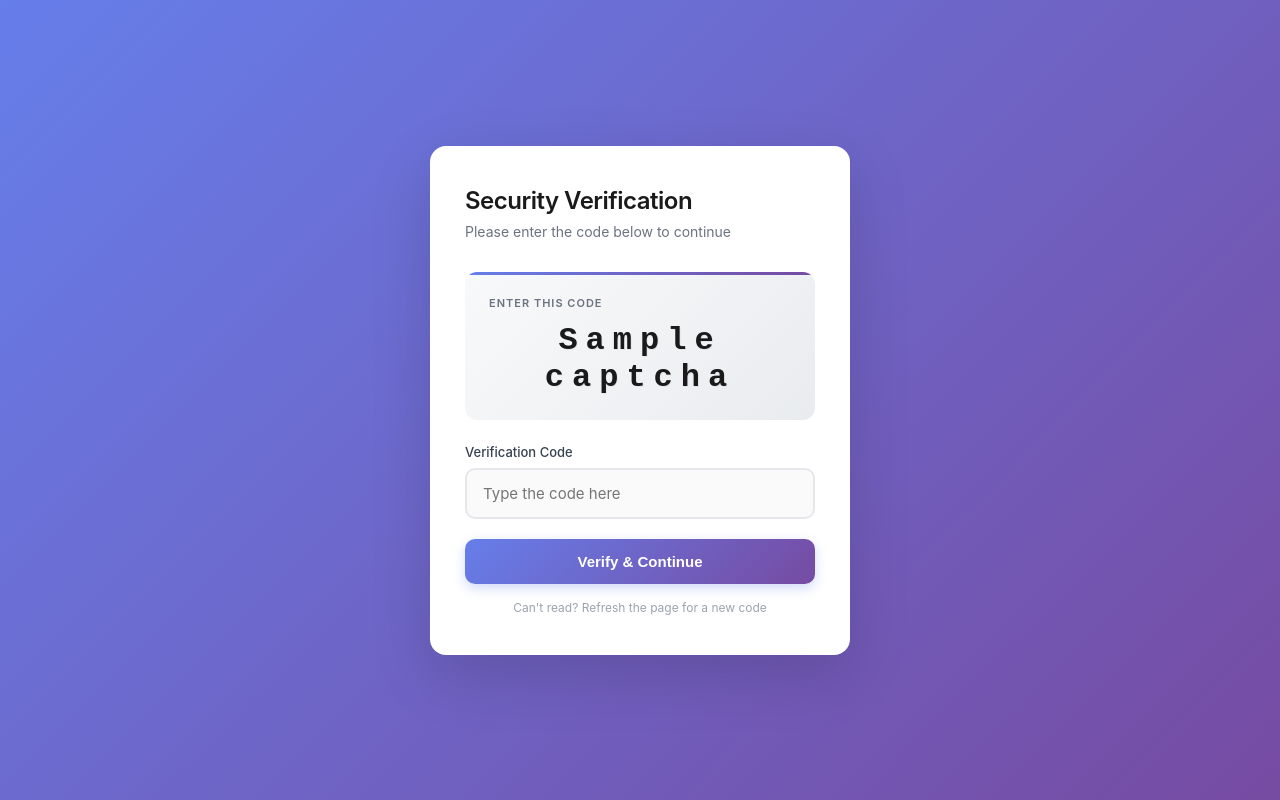
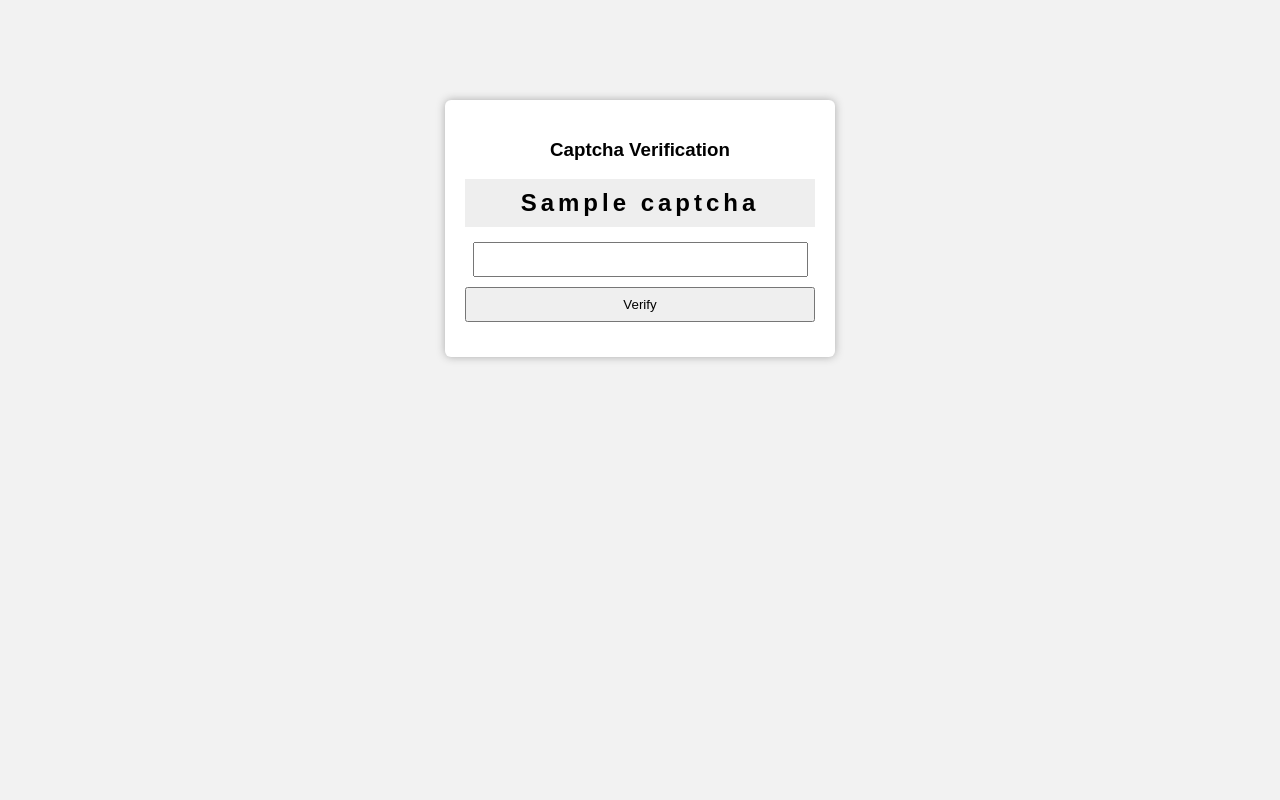
Before and after one commit to pragunkakkar684/django, a Django app: template captcha_project/captcha_app/templates/captcha_app/captcha.html in a window 1280 px wide. Run offline with Django 3.2, Linux system fonts and the light colour scheme; the template is opened without the code that fills it: most values are stand-ins (such as "Sample title", 1, 10 or a date in 2020).

Commit message:
simple html

```diff
--- a/captcha_project/captcha_app/templates/captcha_app/captcha.html
+++ b/captcha_project/captcha_app/templates/captcha_app/captcha.html
@@ -1,244 +1,67 @@
 <!DOCTYPE html>
-<html lang="en">
+<html>
+
 <head>
-    <meta charset="UTF-8">
-    <meta name="viewport" content="width=device-width, initial-scale=1.0">
-    <title>Captcha Verification</title>
+    <title>Captcha</title>
     <style>
-        * {
-            margin: 0;
-            padding: 0;
-            box-sizing: border-box;
-        }
-
         body {
-            font-family: -apple-system, BlinkMacSystemFont, 'Segoe UI', Roboto, Oxygen, Ubuntu, Cantarell, sans-serif;
-            background: linear-gradient(135deg, #667eea 0%, #764ba2 100%);
-            min-height: 100vh;
-            display: flex;
-            align-items: center;
-            justify-content: center;
-            padding: 20px;
-        }
-
-        .container {
-            width: 100%;
-            max-width: 420px;
+            font-family: Arial;
+            background: #f2f2f2;
         }
 
         .box {
-            background: #ffffff;
-            border-radius: 16px;
-            padding: 40px 35px;
-            box-shadow: 0 20px 60px rgba(0, 0, 0, 0.15);
-            transition: transform 0.3s ease;
-        }
-
-        .box:hover {
-            transform: translateY(-2px);
-        }
-
-        h3 {
-            font-size: 24px;
-            font-weight: 600;
-            color: #1a1a1a;
-            margin-bottom: 8px;
-            letter-spacing: -0.5px;
-        }
-
-        .subtitle {
-            color: #6b7280;
-            font-size: 14px;
-            margin-bottom: 32px;
-        }
-
-        .captcha-wrapper {
-            background: linear-gradient(135deg, #f8f9fa 0%, #e9ecef 100%);
-            border-radius: 12px;
-            padding: 24px;
-            margin-bottom: 24px;
-            position: relative;
-            overflow: hidden;
-        }
-
-        .captcha-wrapper::before {
-            content: '';
-            position: absolute;
-            top: 0;
-            left: 0;
-            right: 0;
-            height: 3px;
-            background: linear-gradient(90deg, #667eea 0%, #764ba2 100%);
-        }
-
-        .captcha-label {
-            font-size: 11px;
-            text-transform: uppercase;
-            letter-spacing: 1px;
-            color: #6b7280;
-            margin-bottom: 12px;
-            font-weight: 600;
+            width: 350px;
+            margin: 100px auto;
+            background: white;
+            padding: 20px;
+            border-radius: 6px;
+            text-align: center;
+            box-shadow: 0 0 8px #aaa;
         }
 
         .captcha {
-            font-size: 32px;
-            font-weight: 700;
-            letter-spacing: 8px;
-            color: #1a1a1a;
-            text-align: center;
-            user-select: none;
-            font-family: 'Courier New', monospace;
-            text-shadow: 1px 1px 0px rgba(0,0,0,0.05);
+            font-size: 24px;
+            font-weight: bold;
+            letter-spacing: 4px;
+            background: #eee;
+            padding: 10px;
+            margin-bottom: 15px;
         }
 
-        .input-group {
-            margin-bottom: 20px;
-        }
-
-        label {
-            display: block;
-            font-size: 13px;
-            font-weight: 500;
-            color: #374151;
-            margin-bottom: 8px;
-        }
-
-        input[type="text"] {
-            width: 100%;
-            padding: 14px 16px;
-            font-size: 15px;
-            border: 2px solid #e5e7eb;
-            border-radius: 10px;
-            outline: none;
-            transition: all 0.3s ease;
-            font-family: inherit;
-            background: #fafafa;
-        }
-
-        input[type="text"]:focus {
-            border-color: #667eea;
-            background: #ffffff;
-            box-shadow: 0 0 0 4px rgba(102, 126, 234, 0.1);
-        }
-
-        input[type="text"]:disabled {
-            background: #f3f4f6;
-            cursor: not-allowed;
-            opacity: 0.6;
+        input {
+            width: 90%;
+            padding: 8px;
         }
 
         button {
+            margin-top: 10px;
+            padding: 8px;
             width: 100%;
-            padding: 14px 24px;
-            font-size: 15px;
-            font-weight: 600;
-            color: #ffffff;
-            background: linear-gradient(135deg, #667eea 0%, #764ba2 100%);
-            border: none;
-            border-radius: 10px;
-            cursor: pointer;
-            transition: all 0.3s ease;
-            box-shadow: 0 4px 12px rgba(102, 126, 234, 0.3);
-        }
-
-        button:hover:not(:disabled) {
-            transform: translateY(-1px);
-            box-shadow: 0 6px 20px rgba(102, 126, 234, 0.4);
-        }
-
-        button:active:not(:disabled) {
-            transform: translateY(0);
-        }
-
-        button:disabled {
-            opacity: 0.5;
-            cursor: not-allowed;
-            transform: none;
         }
 
         .msg {
-            margin-top: 20px;
-            padding: 12px 16px;
-            border-radius: 8px;
-            font-size: 14px;
-            font-weight: 500;
-            text-align: center;
-            display: none;
-        }
-
-        .msg.success {
-            display: block;
-            background: #d1fae5;
-            color: #065f46;
-            border: 1px solid #a7f3d0;
-        }
-
-        .msg.error {
-            display: block;
-            background: #fee2e2;
-            color: #991b1b;
-            border: 1px solid #fecaca;
-        }
-
-        .refresh-hint {
-            text-align: center;
-            margin-top: 16px;
-            font-size: 12px;
-            color: #9ca3af;
-        }
-
-        /* Minimal animation for page load */
-        @keyframes fadeIn {
-            from {
-                opacity: 0;
-                transform: translateY(10px);
-            }
-            to {
-                opacity: 1;
-                transform: translateY(0);
-            }
-        }
-
-        .box {
-            animation: fadeIn 0.5s ease;
+            margin-top: 15px;
+            font-weight: bold;
         }
     </style>
 </head>
+
 <body>
-<div class="container">
+
     <div class="box">
-        <h3>Security Verification</h3>
-        <p class="subtitle">Please enter the code below to continue</p>
+        <h3>Captcha Verification</h3>
 
-        <div class="captcha-wrapper">
-            <div class="captcha-label">Enter this code</div>
-            <div class="captcha">{{ captcha }}</div>
-        </div>
+        <div class="captcha">{{ captcha }}</div>
 
         <form method="post">
             {% csrf_token %}
-            <div class="input-group">
-                <label for="captcha-input">Verification Code</label>
-                <input
-                    type="text"
-                    id="captcha-input"
-                    name="captcha"
-                    placeholder="Type the code here"
-                    {% if disabled %}disabled{% endif %}
-                    autocomplete="off"
-                >
-            </div>
-            <button type="submit" {% if disabled %}disabled{% endif %}>
-                Verify & Continue
-            </button>
+            <input type="text" name="captcha" {% if disabled %}disabled{% endif %}>
+            <button type="submit" {% if disabled %}disabled{% endif %}>Verify</button>
         </form>
 
-        <div class="msg {% if message %}{{ message_type }}{% endif %}">
-            {{ message }}
-        </div>
+        <div class="msg">{{ message }}</div>
+    </div>
 
-        <p class="refresh-hint">Can't read? Refresh the page for a new code</p>
-    </div>
-</div>
 </body>
+
 </html>
```
